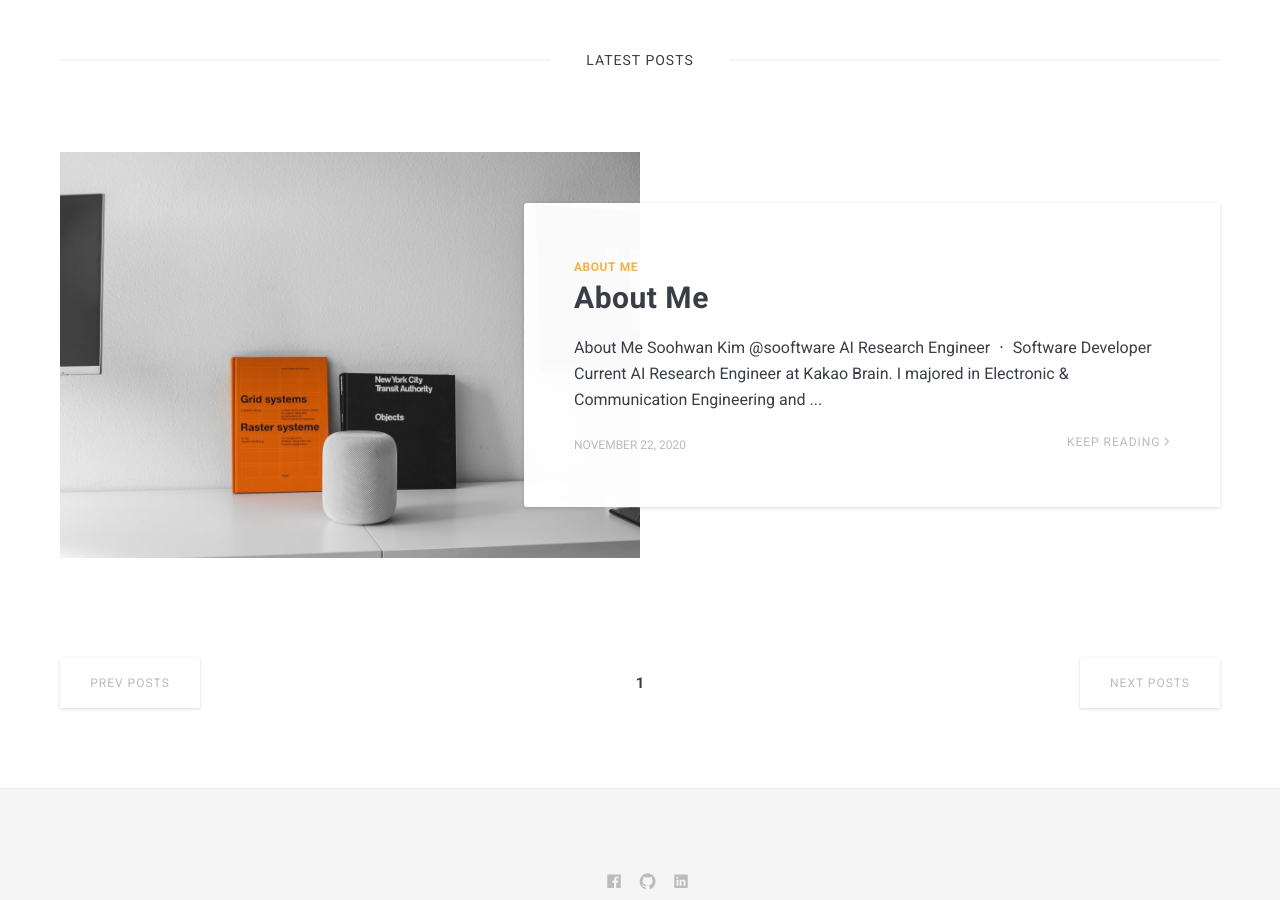
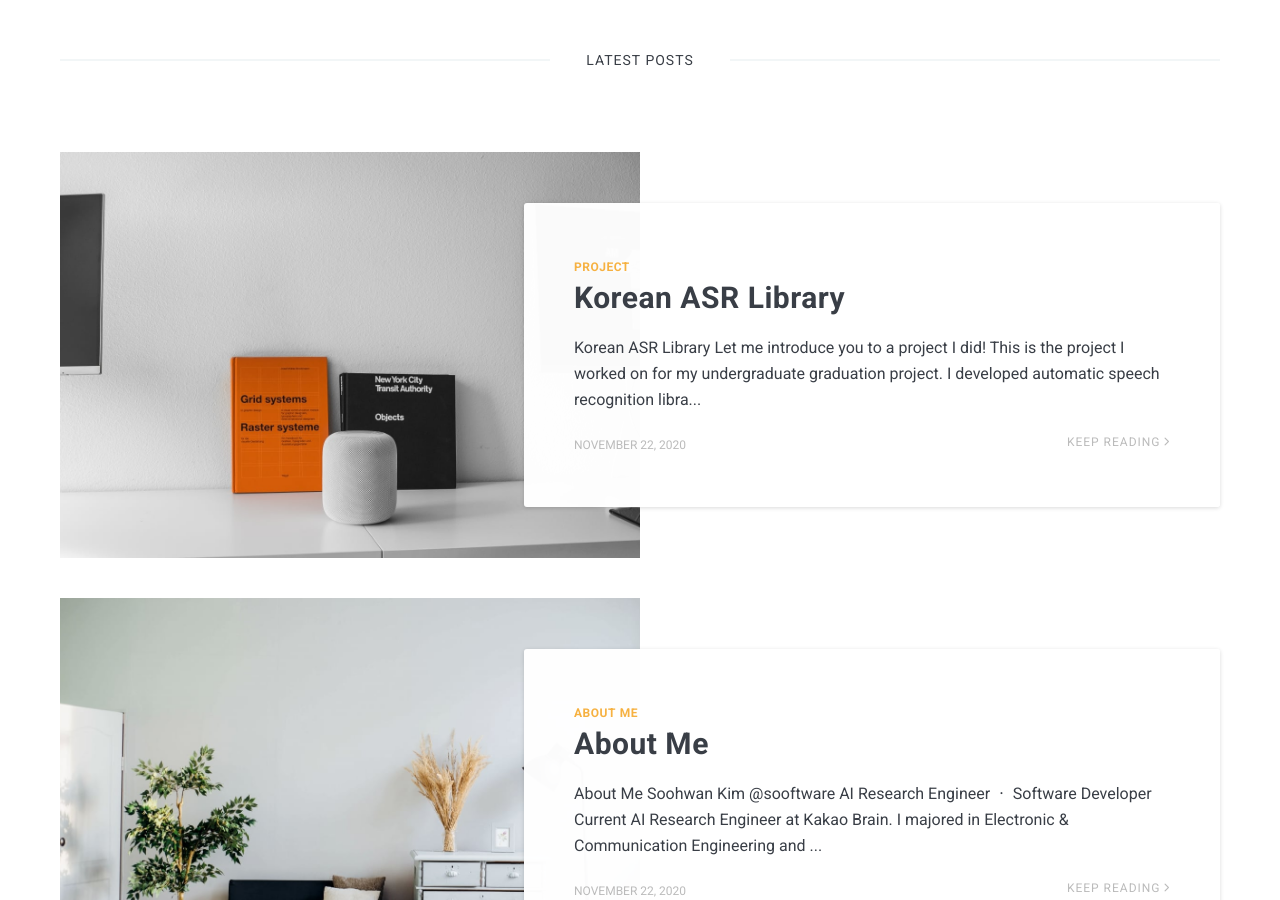
Before and after one commit to SoYoungCho/SoYoungCho.github.io, a Jekyll site: the page built from index.html, in a window 1280 px wide and 900 px high, scrolled down 607 px. Built offline with Jekyll 4.4.1, drawn with Linux system fonts in a browser that asks for light colours; nearby versions of some CDN libraries; the list of posts is cut into pages by our own code.

Commit message:
Add kospeech post

```diff
--- /dev/null
+++ b/_posts/2020-11-22-KoSpeech.md
@@ -0,0 +1,18 @@
+---
+layout: post
+title: "Korean ASR Library"
+date: 2020-11-22 18:10:55 +0300
+image: 02.jpg
+tags: Project
+---
+# Korean ASR Library
+
+Let me introduce you to a project I did!
+This is the project I worked on for my undergraduate graduation project.
+I developed automatic speech recognition library for Korean language, it's called KoSpeech, based on PyTorch.
+
+I also include preprocessing methods for the KsponSpeech corpus (Korean 1,000 hour speech corpus) and a baseline model. 😎😎
+If you are interested in this software, see the links down here !!
+
+- [GitHub](https://github.com/sooftware/KoSpeech)
+- [Technical Report](https://arxiv.org/abs/2009.03092)
```
Also changed, not shown: _posts/2020-11-22-About-Me.md (+1 -1 lines), images/kospeech.png (added).
